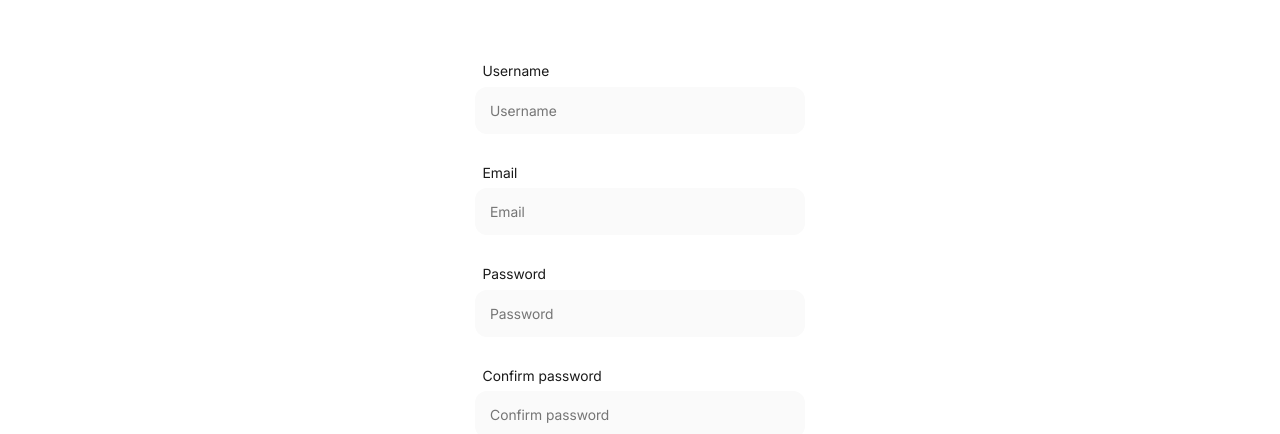
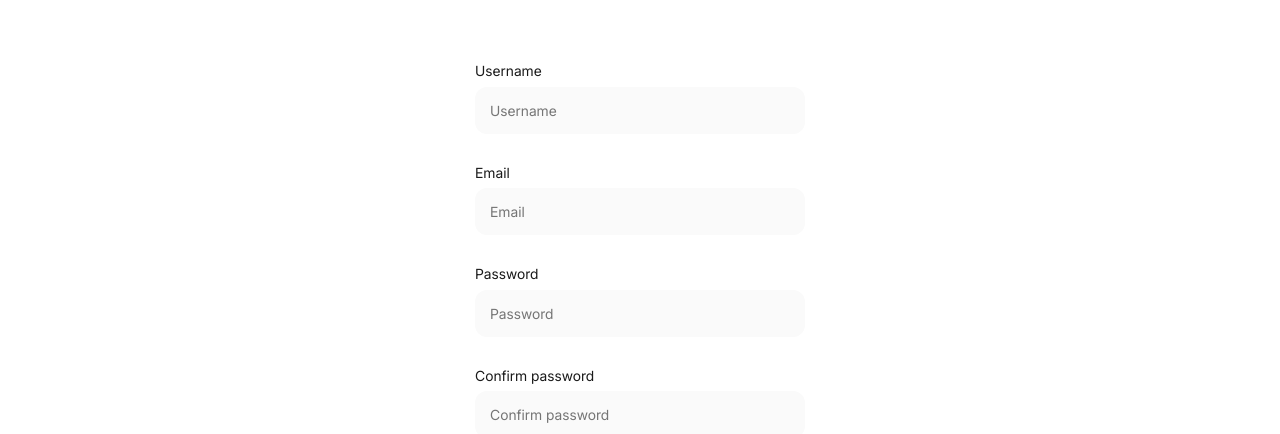
Before and after one commit to andrexxrojas/Anki-Generator-Project, a Next.js app in the folder frontend/: page /account/register in a window 1280 px wide. Shown: the part 221-655 px from the top of the page. Built offline with nearby package versions, Linux system fonts and the light colour scheme; no server answers.

Commit message:
Removed margin left on input label

```diff
--- a/frontend/src/app/account/register/styles.module.css
+++ b/frontend/src/app/account/register/styles.module.css
@@ -19,7 +19,6 @@
     font-family: var(--font-regular);
     font-size: var(--text-sm);
     color: var(--text-primary);
-    margin-left: 0.5rem;
 }
 
 .formInput {
```
